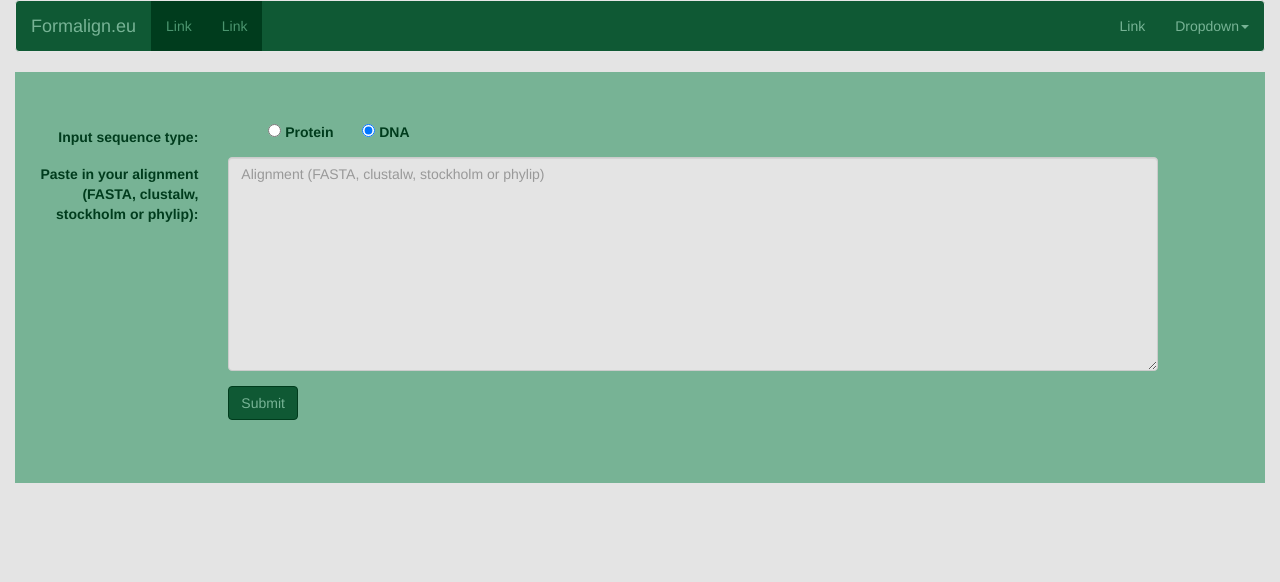
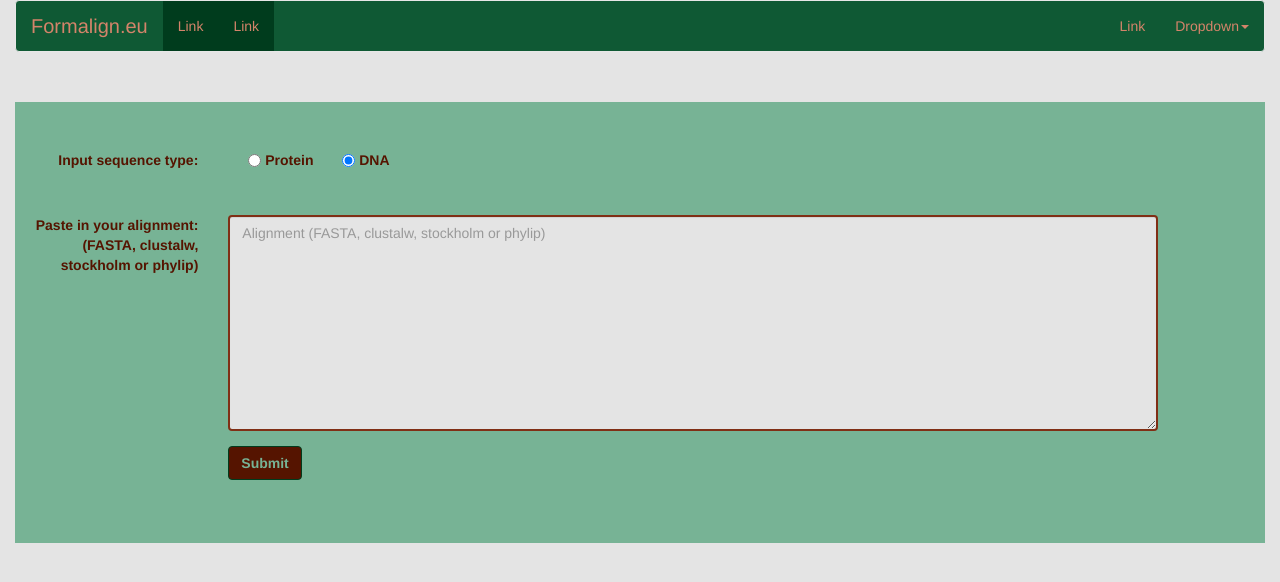
Before and after one commit to globz-eu/formalign, a Django app: page / in a window 1280 px wide. Shown: the top 582 px of the page. Run offline with Django 3.2, Linux system fonts and the light colour scheme; some libraries are stand-ins or nearby versions.

Commit message:
More cosmetics on colors and positioning

```diff
--- a/base/forms.py
+++ b/base/forms.py
@@ -1,4 +1,5 @@
 from django import forms
+from django.utils.safestring import mark_safe
 from helper_funcs.helpers_bio import parse_fasta_alignment
 import io
 from Bio.Alphabet.IUPAC import ExtendedIUPACProtein, ExtendedIUPACDNA
@@ -26,7 +27,8 @@ class QueryForm(forms.Form):
                 'class': 'form-control',
             }
         ),
-        label='Paste in your alignment (FASTA, clustalw, stockholm or phylip):',
+        label=mark_safe('Paste in your alignment:<br>(FASTA, clustalw, stockholm or phylip)'),
+        label_suffix='',
         required=True,
         error_messages={'required': 'Please submit an alignment'},
     )
--- a/static/css/style.css
+++ b/static/css/style.css
@@ -20,42 +20,72 @@
     margin-left: 0;
 }
 .bg-color-body {
-    background-color: #e4e4e4;
+    background-color: #E4E4E4;
+}
+
+.navbar {
+    margin-bottom: 50px;
 }
 
 .navbar-default .navbar-brand {
+    font-size: 20px;
+    color: #D4846A;  /* color-complement-0 */
+}
+
+.navbar-default .navbar-brand:hover {
     color: #77B395;  /* color-primary-1 */
 }
 
 .navbar-default .navbar-nav li a {
+    color: #D4846A;  /* color-complement-0 */
+}
+
+.navbar-default .navbar-nav li a:hover {
     color: #77B395;  /* color-primary-1 */
 }
 
-.navbar-default .navbar-nav li a:hover {
-    color: #5E5E5E;
-}
 .navbar-default .navbar-nav .active a {
-    color: #4B956F;  /* color-primary-2 */
+    color: #D4846A;
     background-color: #003C1D;  /* color-primary-4 */
+
 }
 
 .navbar-default .navbar-nav .active a:hover {
-    color: #5E5E5E;
+    color: #003C1D;  /* color-primary-2 */
     background-color: #4B956F;
+}
+
+input {
+    vertical-align: -15%;
+}
+
+.form-horizontal .control-label {
+    padding-top: 0;
+    vertical-align: middle;
 }
 
 #id_align_input {
     background-color: #e4e4e4;
+    border: 2px solid #802F15;
 }
+
 .btn-primary {
+    font-weight: bold;
     color: #77B395;
-    background-color: #0F5934;
+    background-color: #551400;
     border-color: #003C1D;
 }
 
-.btn-primary:hover {
-    color: #FFBEAA;
-    background-color: #551400;
+.btn-primary:hover,
+.btn-primary:active,
+.btn-primary:focus,
+.btn-primary:active:focus,
+.btn-primary:hover:active,
+.btn-primary:focus:hover,
+.btn-primary:focus:hover:active {
+    font-weight: bold;
+    color: #802F15;
+    background-color: #28774F;
     border-color: #802F15;
 }
 
@@ -66,8 +96,14 @@
     list-style-type: none;
 }
 
+#id_seq_type {
+    margin-bottom: 40px;
+    margin-left: -20px;
+}
 #id_seq_type li {
     display: inline;
+    /*margin-bottom: 40px;*/
+    /*margin-left: -20px;*/
 }
 
 #id_seq_type_1 {
@@ -79,7 +115,7 @@
     font-family: "Helvetica Neue",Helvetica,Arial,sans-serif;
     font-size: 14px;
     font-weight: bold;
-    color: #FFBEAA;
+    color: #77B395;
 }
 
 .errors{
@@ -92,13 +128,22 @@ pre {
 
 .query_seq {
     overflow: auto;
-    height: 15em;
+    height: 8em;
+    border: 2px solid #802F15;
+    padding-top: 0.5ch;
+}
+
+.query_seq {
+    border: 2px solid #802F15;
+    padding-top: 0.5ch;
 }
 
 .query_seq_display {
     width: 80ch;
     white-space: nowrap;
     font-family: monospace;
+    margin-left: 1ch;
+    color: #0f0f0f;
 }
 
 .query_seq_meta {
@@ -159,7 +204,7 @@ li.no_style {
 }
 
 .S0 {
-    color: #000000;
+    color: #0f0f0f;
     background-color: #ffffff;
 }
 
--- a/templates/base/index.html
+++ b/templates/base/index.html
@@ -6,7 +6,7 @@
 {% endblock %}
 
 {% block content %}
-    <div class="jumbotron bg-color-primary-1 color-primary-4">
+    <div class="jumbotron bg-color-primary-1 color-complement-4">
         <form class="form-horizontal" role="form" method="post" action="/">
         <div class="form-group">
             <div class="col-sm-2 control-label">
@@ -21,7 +21,7 @@
             </div>
             <div class="col-sm-9">
                 {{ form.align_input }}
-                <div class="errors bg-color-complement-2">
+                <div class="errors">
                     {% if form.align_input.errors %}
                         <pre class="errors">{{ form.align_input.errors }}</pre>
                     {% endif %}
--- a/templates/base/query_display.html
+++ b/templates/base/query_display.html
@@ -5,7 +5,7 @@
 {% endblock %}
 
 {% block content %}
-    <div class="well col-md-offset-1 col-md-10 col-sm-offset-1 col-sm-10 bg-color-primary-1 color-primary-4">
+    <div class="well col-md-offset-1 col-md-10 col-sm-offset-1 col-sm-10 bg-color-primary-1 color-complement-4">
         <form class="form-horizontal" role="form" method="get" action="/align-display/{{ align_id }}/">
         <div class="form-group" id="render_button">
             <div class="col-md-10">
@@ -20,7 +20,7 @@
         </form>
     </div>
     {% for q in query_seqs %}
-        <div class="query_seq_block well col-md-offset-1 col-md-10 col-sm-offset-1 col-sm-10 bg-color-primary-1 color-primary-4">
+        <div class="query_seq_block well col-md-offset-1 col-md-10 col-sm-offset-1 col-sm-10 bg-color-primary-1 color-complement-4">
             <h3 class="query_seq_meta">{{ q.meta }}:</h3>
             <div class="query_seq bg-color-body">
                 {% for qs in q.seq %}
@@ -29,7 +29,7 @@
             </div>
         </div>
     {% endfor %}
-        <div class="query_seq_block well col-md-offset-1 col-md-10 col-sm-offset-1 col-sm-10 bg-color-primary-1 color-primary-4">
+        <div class="query_seq_block well col-md-offset-1 col-md-10 col-sm-offset-1 col-sm-10 bg-color-primary-1 color-complement-4">
             <h3 class="query_seq_meta">{{ consensus.meta }}:</h3>
             <div class="query_seq bg-color-body">
                 {% for cs in consensus.seq %}
```
Also changed, not shown: base/tests/test_forms.py (+1 -1 lines).
